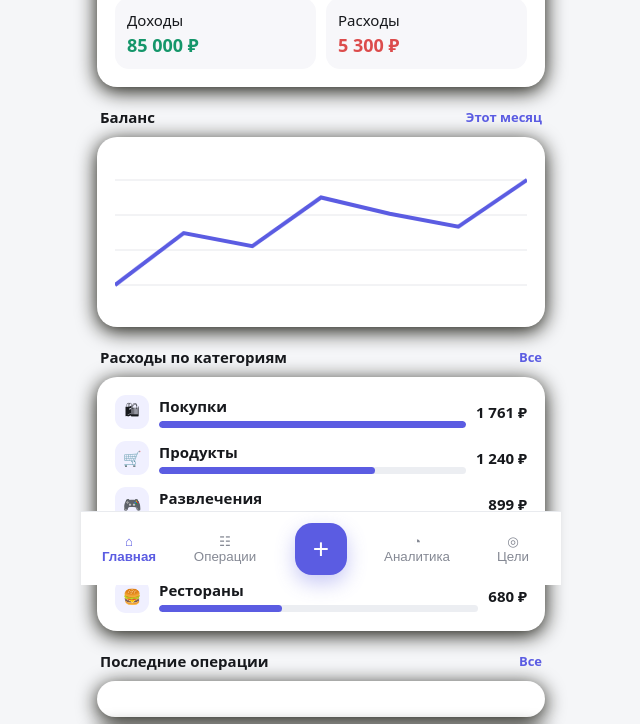
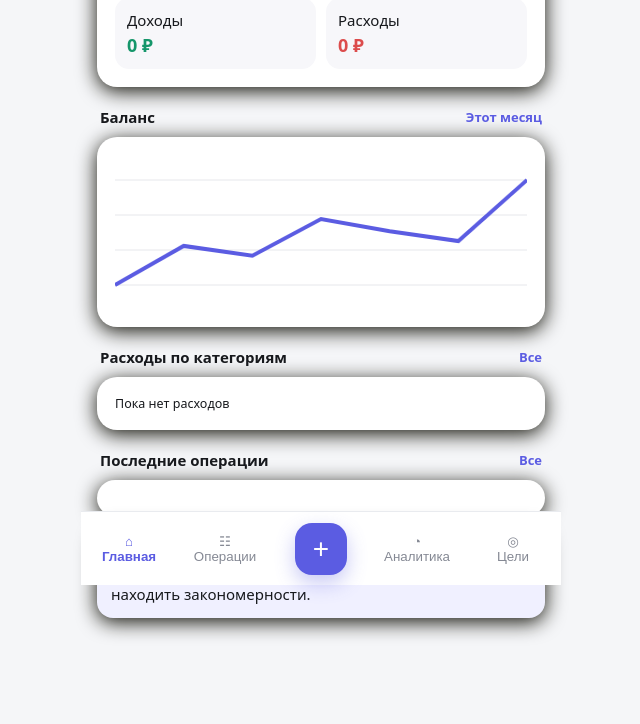
Before and after one commit to DreeTTT/balance-app, a plain HTML site: page index.html in a window 1280 px wide. Shown: the part 215-939 px from the top of the page, without its empty margins (319-959 px from the left). Drawn offline with Linux system fonts and the light colour scheme.

Commit message:
Update index.html

```diff
--- a/index.html
+++ b/index.html
@@ -96,14 +96,7 @@
 
 <script>
 const STORAGE_KEY='balance_transactions_v4';
-const defaultTx=[
- {d:'Продукты в Пятёрочке',a:1240,t:'expense',c:'Продукты'},
- {d:'Кофе',a:680,t:'expense',c:'Рестораны'},
- {d:'Такси',a:720,t:'expense',c:'Транспорт'},
- {d:'Steam',a:899,t:'expense',c:'Развлечения'},
- {d:'Ozon',a:1761,t:'expense',c:'Покупки'},
- {d:'Зарплата',a:85000,t:'income',c:'Доход'}
-];
+const defaultTx=[];
 
 function loadTransactions(){
  try{
@@ -178,7 +171,7 @@
 function render(){
  const income=tx.filter(x=>x.t==='income').reduce((s,x)=>s+x.a,0);
  const expense=tx.filter(x=>x.t==='expense').reduce((s,x)=>s+x.a,0);
- const base=79700, balance=base+(income-85000)-expense+5300;
+ const balance=income-expense;
  document.getElementById('balance').textContent=fmt(balance);
  document.getElementById('income').textContent=fmt(income);
  document.getElementById('expense').textContent=fmt(expense);
```
